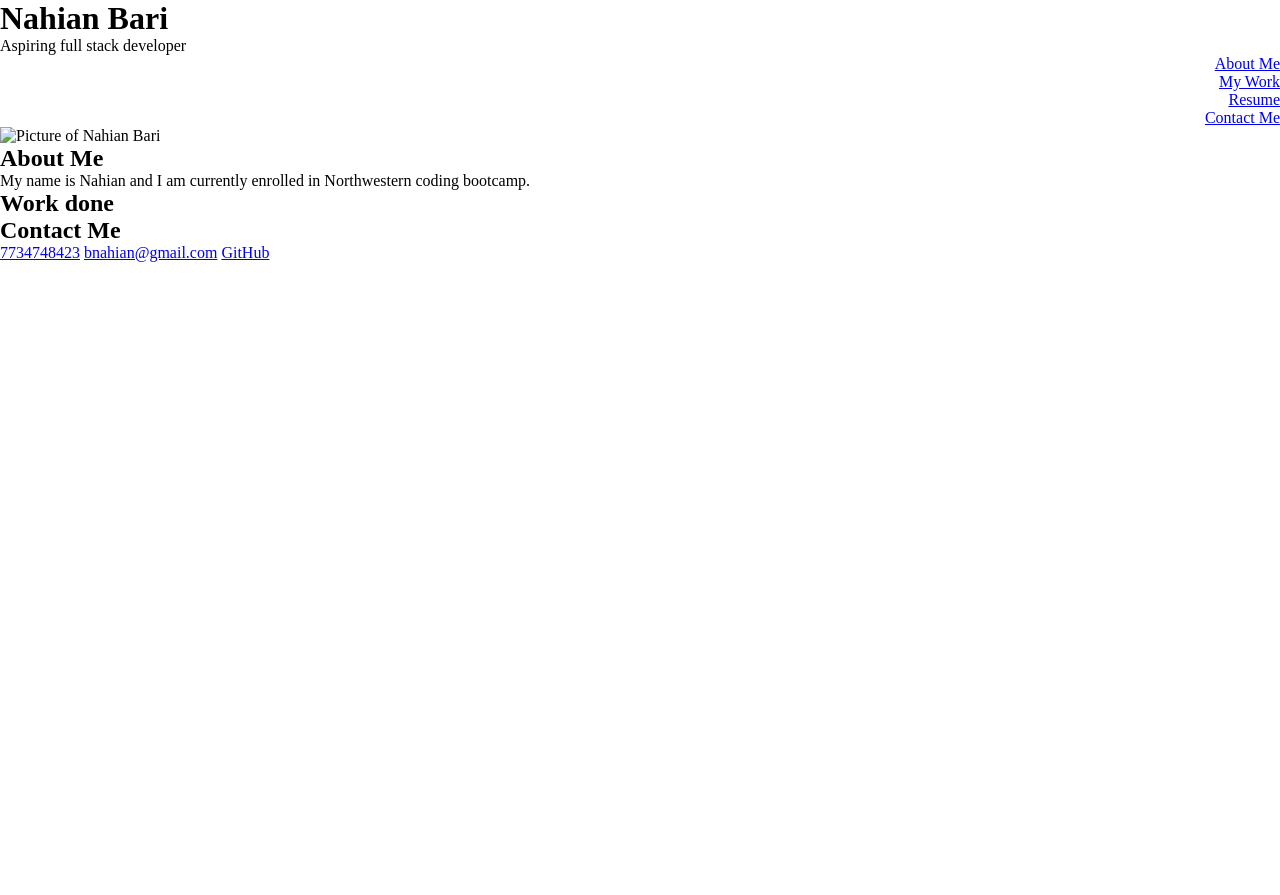
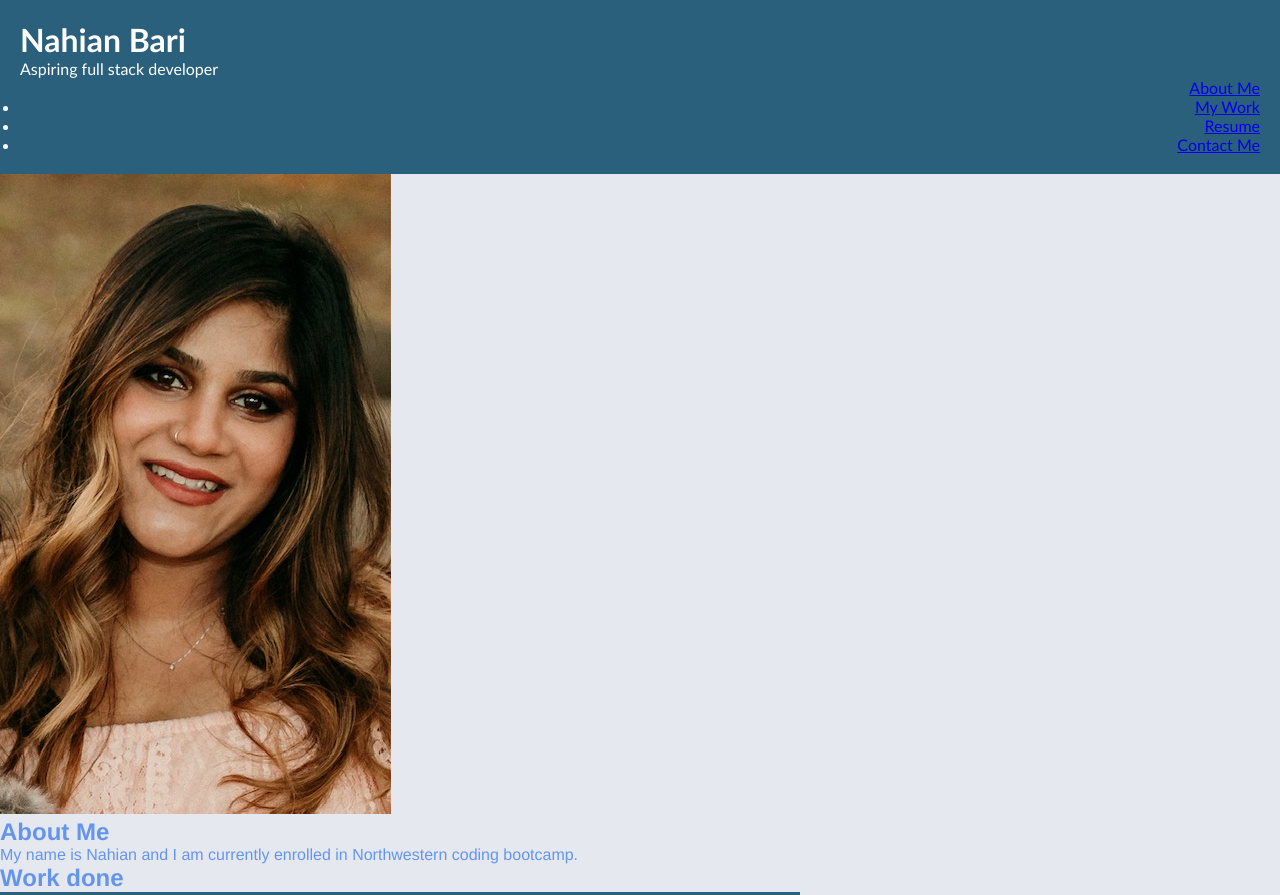
Before and after one commit to Bnahian/Week02Portfolio, a plain HTML site: page index.html in a window 1280 px wide. Shown: the top 895 px of the page. Before the commit the page ends 800 px from the top, so only its background shows below. Drawn offline with Linux system fonts and the light colour scheme; files that its build step writes are made by us from their sources.

Commit message:
added structures

```diff
--- a/assets/css/style.css
+++ b/assets/css/style.css
@@ -3,3 +3,16 @@
     padding: 0;
     margin: 0;
 }
+
+body {
+    color:cornflowerblue;
+    font-family: Helvetica, Arial, sans-serif;
+    background-color: rgb(229, 232, 238);
+  }
+
+  .header {
+    padding: 20px;
+    font-family: 'Trebuchet MS', 'Lucida Sans Unicode', 'Lucida Grande', 'Lucida Sans', Arial, sans-serif;
+    background-color: #2a607c;
+    color: #ffffff;
+  }
--- a/index.html
+++ b/index.html
@@ -40,7 +40,7 @@
 
       <section class="hero">
           <!--class?-->
-          <img src="./assets/images/NahianBari.jpg"  alt="Picture of Nahian Bari"/>
+          <img src="./assets/images/Nahian Bari photo.jpg"  alt="Picture of Nahian Bari"/>
       </section>
 
       <!--About section-->
@@ -67,8 +67,13 @@
             </div>
 
       <!--Added the CSS images-->
+
+        <a href="https://github.com/Bnahian/Horiseon-Refactor-Week01">
+            <img src="./assets/images/Horiseonpage.png" class="gallery__img" alt="Horiseon website">
+        </a>
+      </figure>
       </section>
-      </div>
+
 
       <!--Contact me section-->
       <section id="contact-me" class="about">
```
Also changed, not shown: assets/images/Horiseonpage.png (added), assets/images/Nahian Bari photo.jpg (added).
